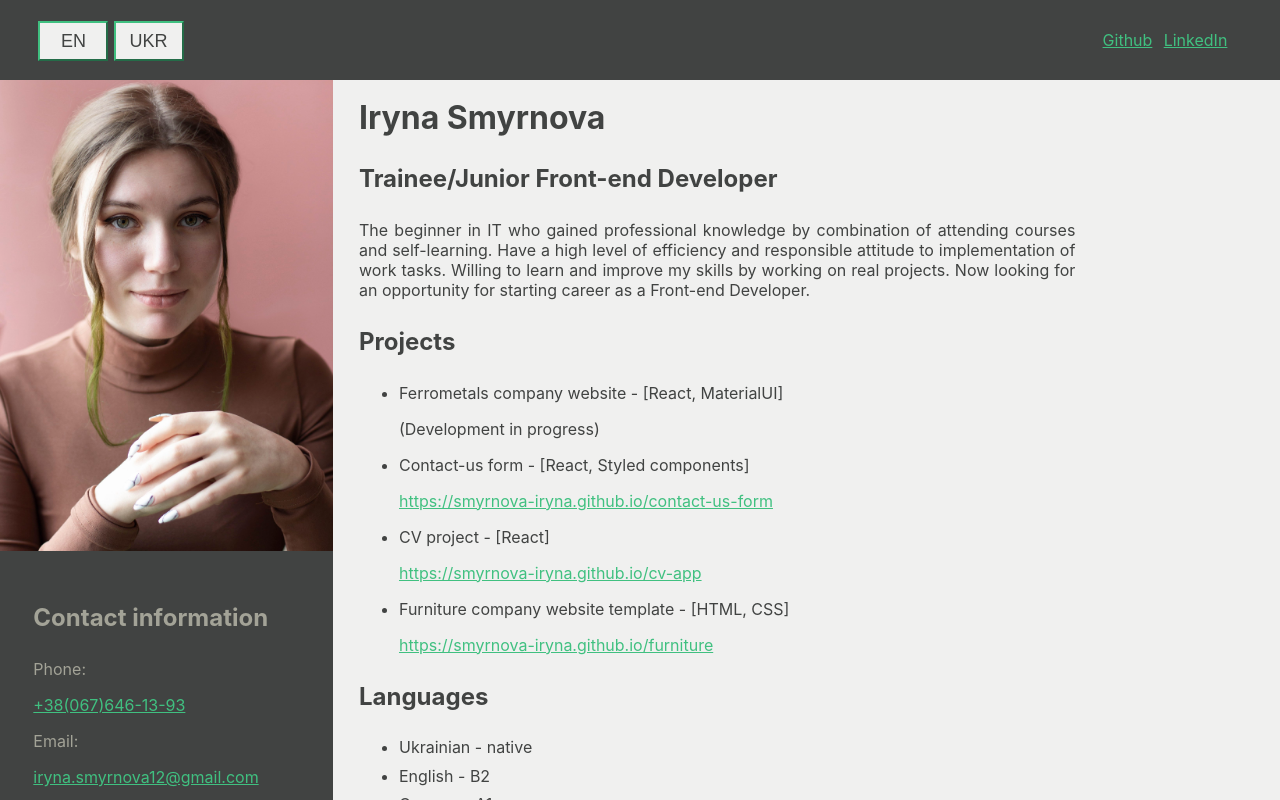
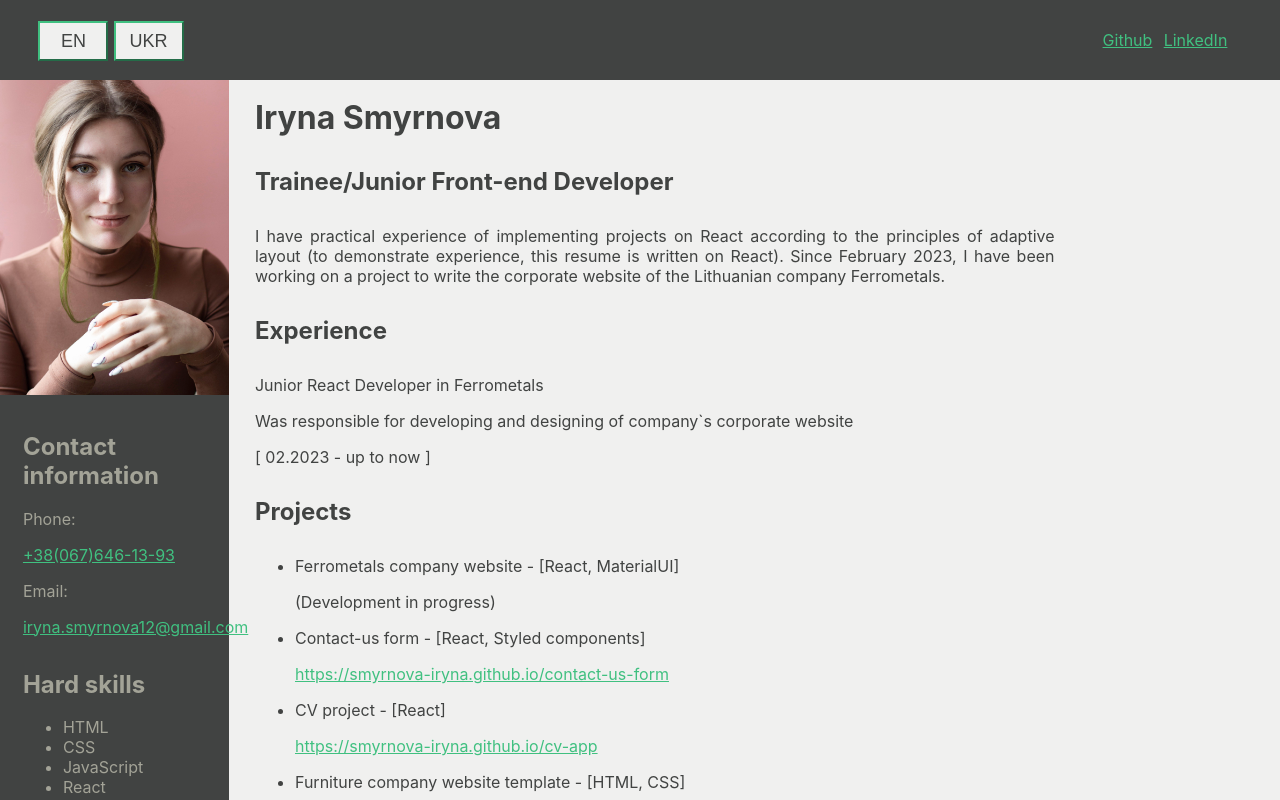
Before and after one commit to smyrnova-iryna/cv-app, a React (Create React App) app in the folder cv-app/: page / in a window 1280 px wide. Shown: the top 800 px of the page. Built offline with nearby package versions, Linux system fonts and the light colour scheme; the HTML template or start-up script is replaced by a standard one.

Commit message:
Add experience block

```diff
--- a/cv-app/src/App.js
+++ b/cv-app/src/App.js
@@ -29,7 +29,7 @@ const enCVInfo = {
   mainInfo: {
     name: 'Iryna Smyrnova',
     position: 'Trainee/Junior Front-end Developer',
-    information: 'The beginner in IT who gained professional knowledge by combination of attending courses and self-learning. Have a high level of efficiency and responsible attitude to implementation of work tasks. Willing to learn and improve my skills by working on real projects. Now looking for an opportunity for starting career as a Front-end Developer.'
+    information: 'I have practical experience of implementing projects on React according to the principles of adaptive layout (to demonstrate experience, this resume is written on React). Since February 2023, I have been working on a project to write the corporate website of the Lithuanian company Ferrometals.'
   },
   languages: {
     title: 'Languages',
@@ -70,10 +70,10 @@ const enCVInfo = {
   },
   experience: {
     title: 'Experience',
-    company: 'Ferrometals ',
-    position: '',
-    description: '',
-    startDate: '01.2023',
+    company: 'in Ferrometals',
+    position: 'Junior React Developer',
+    description: 'Was responsible for developing and designing of company`s corporate website',
+    startDate: '02.2023',
     finishDate: 'up to now'
   },
   links: {
@@ -100,12 +100,12 @@ const ukrCVInfo = {
   },
   softSkills: {
     title: 'Софт-скілс',
-    skillsList: ['Командна робота', 'Управління часом', 'Критичне мислення', 'Комунікабельність', 'Креативність', 'Здібність до навчання'],
+    skillsList: ['Командна робота', 'Управління часом', 'Критичне мислення', 'Комунікабельність', 'Креативність', 'Здібність до навчання', 'Увага до деталей'],
   },
   mainInfo: {
     name: 'Ірина Смирнова',
     position: 'Трейні/Джуніор Фронт-енд розробник',
-    information: 'Початківець в ІТ, що отримала професійні знання, поєднуючи відвідування курсів і самонавчання. Маю високий рівень працездатності та відповідально ставлюсь до виконання робочих завдань. Бажаю вчитися та вдосконалювати свої навички, працюючи над реальними проектами. Зараз шукаю можливість розпочати кар’єру Фронт-енд розробника.'
+    information: 'Маю практичний досвід реалізації проектів на React за принципами адаптивної верстки (для демонстрації досвіду це резюме написане на React). З лютого 2023 року виконую проект з написання корпоративного сайту литовського підприємства Ferrometals.'
   },
   languages: {
     title: 'Мови',
@@ -134,7 +134,7 @@ const ukrCVInfo = {
     finishDate: '2022'
   },
   projects: {
-    title: 'Проекти',
+    title: 'Проєкти',
     projectsList: [{description: 'Вебсайт компанії Ferrometals', technologies: 'React, MaterialUI', url: '(В процесі розробки)'},
     {description: `Форма зворотнього зв'язку`, technologies: 'React, Styled components', url: 'https://smyrnova-iryna.github.io/contact-us-form/ '},
     {description: 'Резюме', technologies: 'React', url: 'https://smyrnova-iryna.github.io/cv-app'},
@@ -143,6 +143,14 @@ const ukrCVInfo = {
   certificates: {
     buttonShowText: 'Переглянути сертифікати',
     linkText: 'Натисніть для перевірки'
+  },
+  experience: {
+    title: 'Досвід роботи',
+    company: 'у Ferrometals',
+    position: 'Junior React Developer',
+    description: 'Відповідала за розробку та дизайн корпоративного сайту компанії',
+    startDate: '02.2023',
+    finishDate: 'по теперішній момент'
   },
   links: {
     gh: {
@@ -191,6 +199,7 @@ function App() {
       </div>
       <div className='mainPage'>
         <MainInfo name={cvArr.mainInfo.name} position={cvArr.mainInfo.position} information={cvArr.mainInfo.information} />
+        <Experience title={cvArr.experience.title} position={cvArr.experience.position} company={cvArr.experience.company} description={cvArr.experience.description} startDate={cvArr.experience.startDate} finishDate={cvArr.experience.finishDate} />
         <Projects title={cvArr.projects.title} projectsList={cvArr.projects.projectsList}/>
         <Languages title={cvArr.languages.title} languagesList={cvArr.languages.languagesList} />
         <Courses title={cvArr.courses.title} coursesList={cvArr.courses.coursesList}/>
--- a/cv-app/src/components/Experience.js
+++ b/cv-app/src/components/Experience.js
@@ -3,11 +3,11 @@ import React from "react";
 const Experience = (props) => {
     return (
         <div>
-           <h2 className="mainPageTitle">{props.title}</h2>
-           <p>{props.univercity}</p>
-           <p>{props.specialty}</p>
-           <p>[<span>{props.startDate}</span>-<span>{props.finishDate}</span>]</p>
-        </div>
+            <h2 className="mainPageTitle">{props.title}</h2>
+            <p>{props.position} {props.company}</p>
+            <p>{props.description}</p>
+            <p>[ {props.startDate} - {props.finishDate} ]</p>
+         </div>
     )
 }
 
--- a/cv-app/src/styles/App.css
+++ b/cv-app/src/styles/App.css
@@ -76,7 +76,7 @@
 }
 
 .sideBarPhoto {
-    max-height: 500px;
+    width: 100%;
 }
 
 .sideBarSkillsContainer {
```
